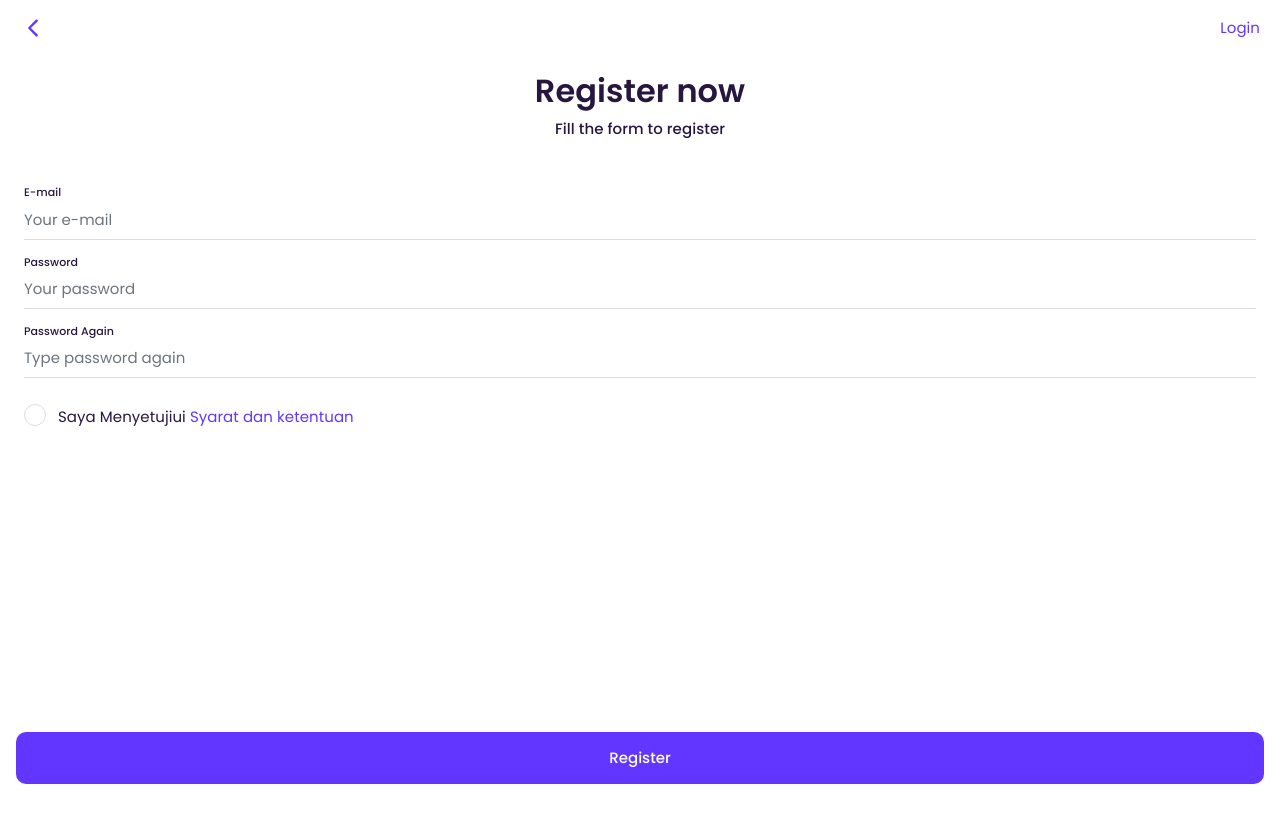
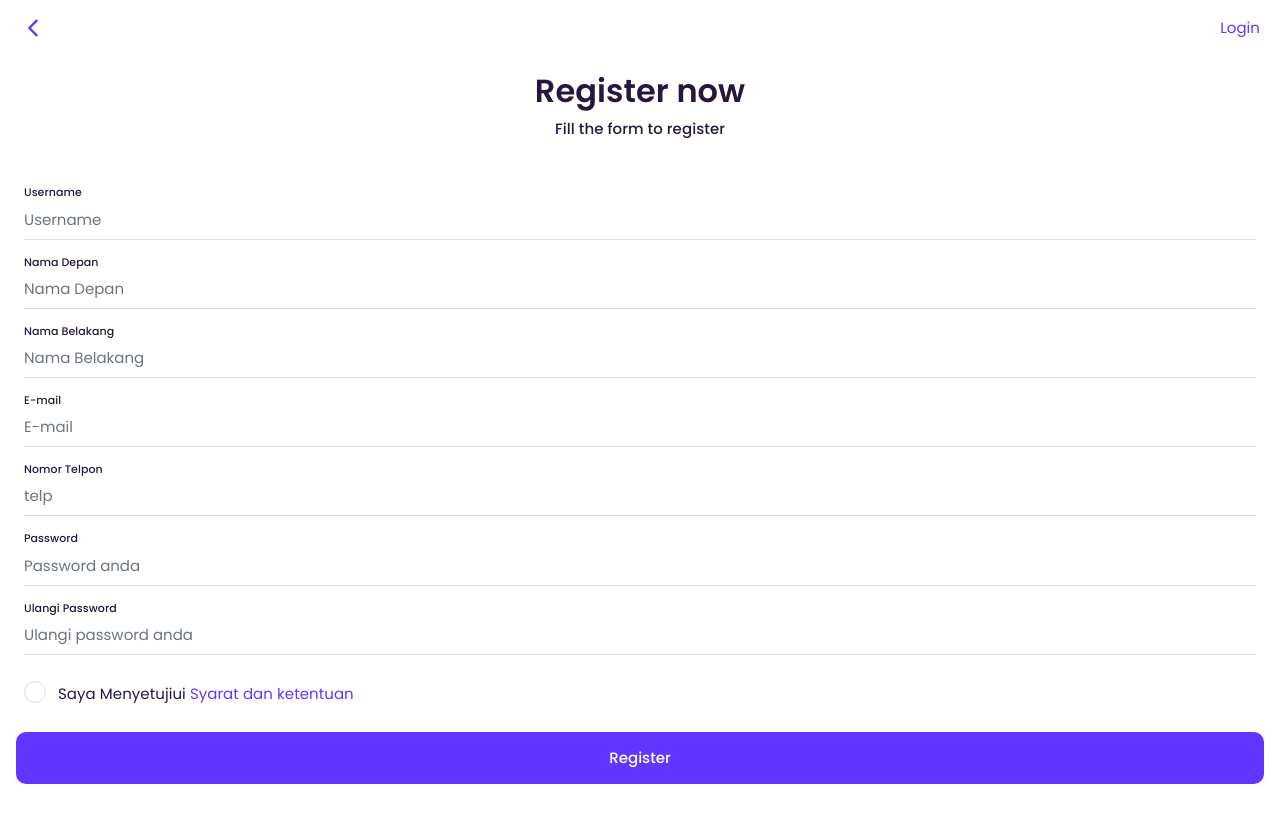
Before and after one commit to fakhryhizballah/DoitGetway, a CodeIgniter 4 app: the page made by app/Views/Auth/Register.php in a window 1280 px wide. Before the commit the page ends 784 px from the top, so only its background shows below. Run offline with PHP 8.4 and a stand-in for CodeIgniter, Linux system fonts and the light colour scheme; the template is opened without the code that fills it, so the values that code supplies are empty; some libraries are stand-ins or nearby versions.

Commit message:
Front End Register

```diff
--- a/app/Views/Auth/Register.php
+++ b/app/Views/Auth/Register.php
@@ -25,36 +25,79 @@
         <h4>Fill the form to register</h4>
     </div>
     <div class="section mt-2 mb-5 p-3">
-        <form action="#">
+        <form action="#" method="POST">
+            <?= csrf_field(); ?>
             <div class="form-group basic">
                 <div class="input-wrapper">
-                    <label class="label" for="email1">E-mail</label>
-                    <input type="email" class="form-control" id="email1" placeholder="Your e-mail">
+                    <label class="label" for="usrname">Username</label>
+                    <input type="text" class="form-control <?= ($validation->hasError('username')) ? 'is-invalid' : ''; ?> " id="username" name="username" placeholder="Username">
+                    <div class="invalid-feedback"><?= $validation->getError('username'); ?></div>
+                    <i class="clear-input">
+                        <ion-icon name="close-circle"></ion-icon>
+                    </i>
+                </div>
+            </div>
+            <div class="form-group basic">
+                <div class="input-wrapper">
+                    <label class="label" for="nama_depan">Nama Depan</label>
+                    <input type="text" class="form-control <?= ($validation->hasError('nama_depan')) ? 'is-invalid' : ''; ?> " id="nama_depan" name="nama_depan" placeholder="Nama Depan">
+                    <div class="invalid-feedback"><?= $validation->getError('nama_depan'); ?></div>
+                    <i class="clear-input">
+                        <ion-icon name="close-circle"></ion-icon>
+                    </i>
+                </div>
+            </div>
+            <div class="form-group basic">
+                <div class="input-wrapper">
+                    <label class="label" for="nama_belakang">Nama Belakang</label>
+                    <input type="text" class="form-control <?= ($validation->hasError('nama_belakang')) ? 'is-invalid' : ''; ?> " id="nama_belakang" name="nama_belakang" placeholder="Nama Belakang">
+                    <div class="invalid-feedback"><?= $validation->getError('nama_belakang'); ?></div>
+                    <i class="clear-input">
+                        <ion-icon name="close-circle"></ion-icon>
+                    </i>
+                </div>
+            </div>
+            <div class="form-group basic">
+                <div class="input-wrapper">
+                    <label class="label" for="email">E-mail</label>
+                    <input type="email" class="form-control <?= ($validation->hasError('email')) ? 'is-invalid' : ''; ?> " id="email" name="email" placeholder="E-mail">
+                    <div class="invalid-feedback"><?= $validation->getError('email'); ?></div>
+                    <i class="clear-input">
+                        <ion-icon name="close-circle"></ion-icon>
+                    </i>
+                </div>
+            </div>
+            <div class="form-group basic">
+                <div class="input-wrapper">
+                    <label class="label" for="Telp">Nomor Telpon</label>
+                    <input type="number" class="form-control <?= ($validation->hasError('telp')) ? 'is-invalid' : ''; ?> " id="telp" name="telp" placeholder="telp">
+                    <div class="invalid-feedback"><?= $validation->getError('telp'); ?></div>
+                    <i class="clear-input">
+                        <ion-icon name="close-circle"></ion-icon>
+                    </i>
+                </div>
+            </div>
+            <div class="form-group basic">
+                <div class="input-wrapper">
+                    <label class="label" for="password">Password</label>
+                    <input type="password" class="form-control <?= ($validation->hasError('password1')) ? 'is-invalid' : ''; ?> " id="password1" name="password1" placeholder="Password anda">
+                    <div class="invalid-feedback"><?= $validation->getError('password'); ?></div>
+                    <i class="clear-input">
+                        <ion-icon name="close-circle"></ion-icon>
+                    </i>
+                </div>
+            </div>
+            <div class="form-group basic">
+                <div class="input-wrapper">
+                    <label class="label" for="password">Ulangi Password</label>
+                    <input type="password" class="form-control <?= ($validation->hasError('password1')) ? 'is-invalid' : ''; ?> " id="password1" name="password1" placeholder="Ulangi password anda">
+                    <div class="invalid-feedback"><?= $validation->getError('password'); ?></div>
                     <i class="clear-input">
                         <ion-icon name="close-circle"></ion-icon>
                     </i>
                 </div>
             </div>
 
-            <div class="form-group basic">
-                <div class="input-wrapper">
-                    <label class="label" for="password1">Password</label>
-                    <input type="password" class="form-control" id="password1" placeholder="Your password">
-                    <i class="clear-input">
-                        <ion-icon name="close-circle"></ion-icon>
-                    </i>
-                </div>
-            </div>
-
-            <div class="form-group basic">
-                <div class="input-wrapper">
-                    <label class="label" for="password2">Password Again</label>
-                    <input type="password" class="form-control" id="password2" placeholder="Type password again">
-                    <i class="clear-input">
-                        <ion-icon name="close-circle"></ion-icon>
-                    </i>
-                </div>
-            </div>
 
             <div class="custom-control custom-checkbox mt-2">
                 <input type="checkbox" class="custom-control-input" id="customChecka1">
```
